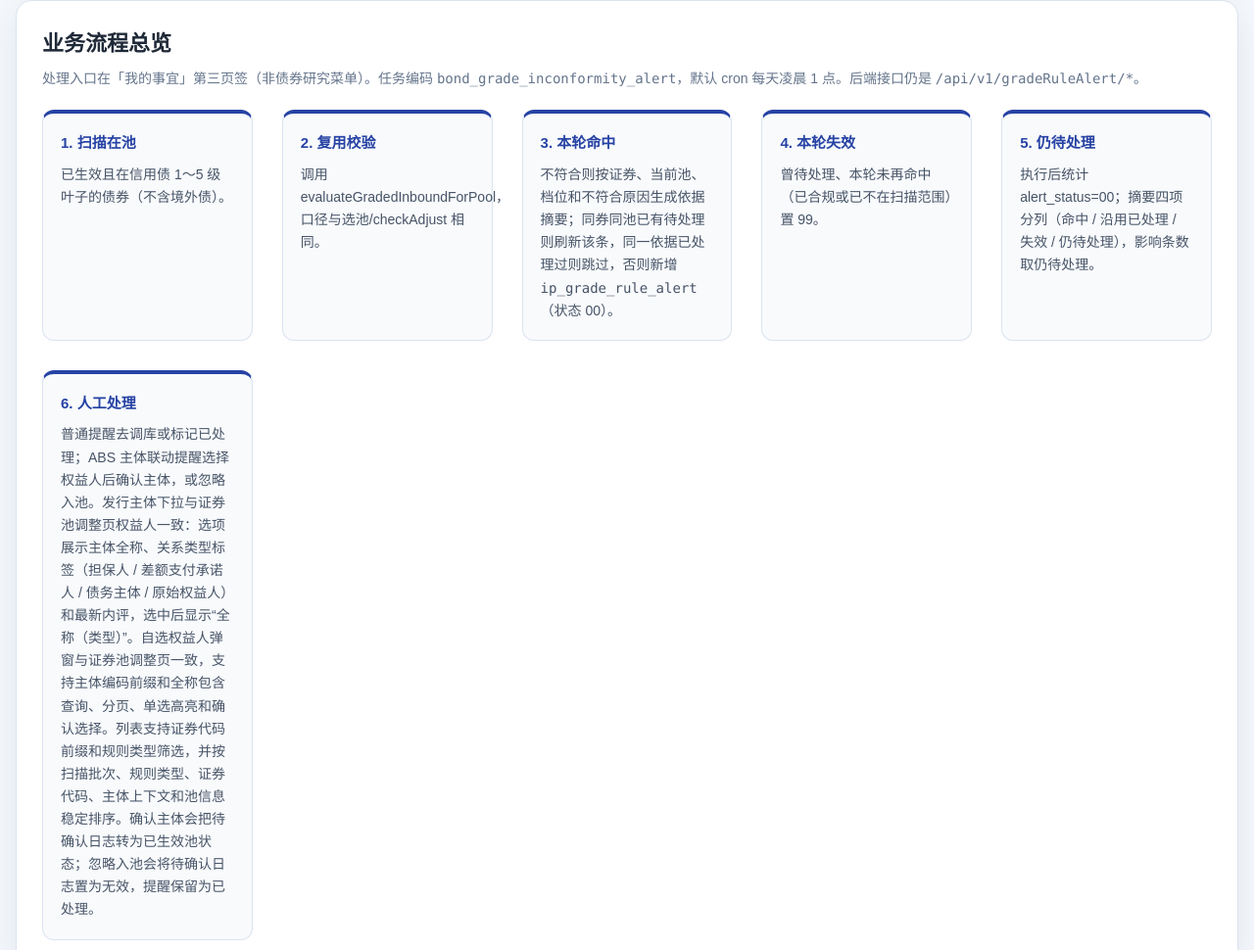
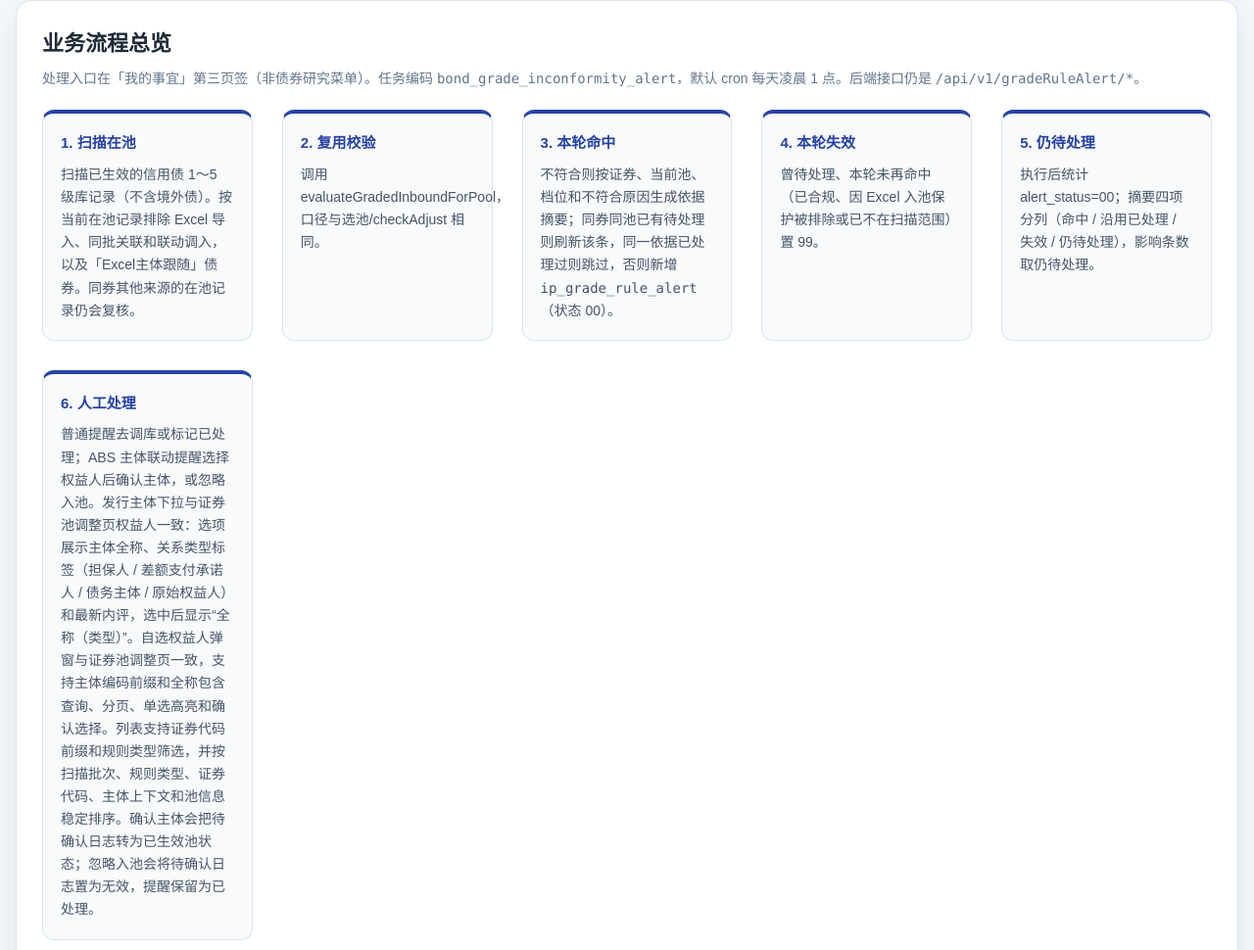
Before and after one commit to LiuXingQi123/znty-rrs-ui, a plain HTML site: page docs/grade-rule-alert-tables.html in a window 1280 px wide. Shown: the part 840-1810 px from the top of the page at 98% size. Drawn offline with Linux system fonts and the light colour scheme.

Commit message:
更新分级规则提醒的 Excel 排除说明

```diff
--- a/docs/grade-rule-alert-tables.html
+++ b/docs/grade-rule-alert-tables.html
@@ -394,10 +394,10 @@
     <section class="panel" id="overview"><h2>业务流程总览</h2>
         <p class="sub">处理入口在「我的事宜」第三页签（非债券研究菜单）。任务编码 <code>bond_grade_inconformity_alert</code>，默认 cron 每天凌晨 1 点。后端接口仍是 <code>/api/v1/gradeRuleAlert/*</code>。</p>
         <div class="flow">
-            <div class="step"><b>1. 扫描在池</b><span>已生效且在信用债 1～5 级叶子的债券（不含境外债）。</span></div>
+            <div class="step"><b>1. 扫描在池</b><span>扫描已生效的信用债 1～5 级库记录（不含境外债）。按当前在池记录排除 Excel 导入、同批关联和联动调入，以及「Excel主体跟随」债券。同券其他来源的在池记录仍会复核。</span></div>
             <div class="step"><b>2. 复用校验</b><span>调用 evaluateGradedInboundForPool，口径与选池/checkAdjust 相同。</span></div>
             <div class="step"><b>3. 本轮命中</b><span>不符合则按证券、当前池、档位和不符合原因生成依据摘要；同券同池已有待处理则刷新该条，同一依据已处理过则跳过，否则新增 <code>ip_grade_rule_alert</code>（状态 00）。</span></div>
-            <div class="step"><b>4. 本轮失效</b><span>曾待处理、本轮未再命中（已合规或已不在扫描范围）置 99。</span></div>
+            <div class="step"><b>4. 本轮失效</b><span>曾待处理、本轮未再命中（已合规、因 Excel 入池保护被排除或已不在扫描范围）置 99。</span></div>
             <div class="step"><b>5. 仍待处理</b><span>执行后统计 alert_status=00；摘要四项分列（命中 / 沿用已处理 / 失效 / 仍待处理），影响条数取仍待处理。</span></div>
             <div class="step"><b>6. 人工处理</b><span>普通提醒去调库或标记已处理；ABS 主体联动提醒选择权益人后确认主体，或忽略入池。发行主体下拉与证券池调整页权益人一致：选项展示主体全称、关系类型标签（担保人 / 差额支付承诺人 / 债务主体 / 原始权益人）和最新内评，选中后显示“全称（类型）”。自选权益人弹窗与证券池调整页一致，支持主体编码前缀和全称包含查询、分页、单选高亮和确认选择。列表支持证券代码前缀和规则类型筛选，并按扫描批次、规则类型、证券代码、主体上下文和池信息稳定排序。确认主体会把待确认日志转为已生效池状态；忽略入池会将待确认日志置为无效，提醒保留为已处理。</span></div>
         </div>
```
Also changed, not shown: docs/scheduled-task-tables.html (+1 -0 lines), docs/security-pool-excel-import.html (+1 -0 lines).
